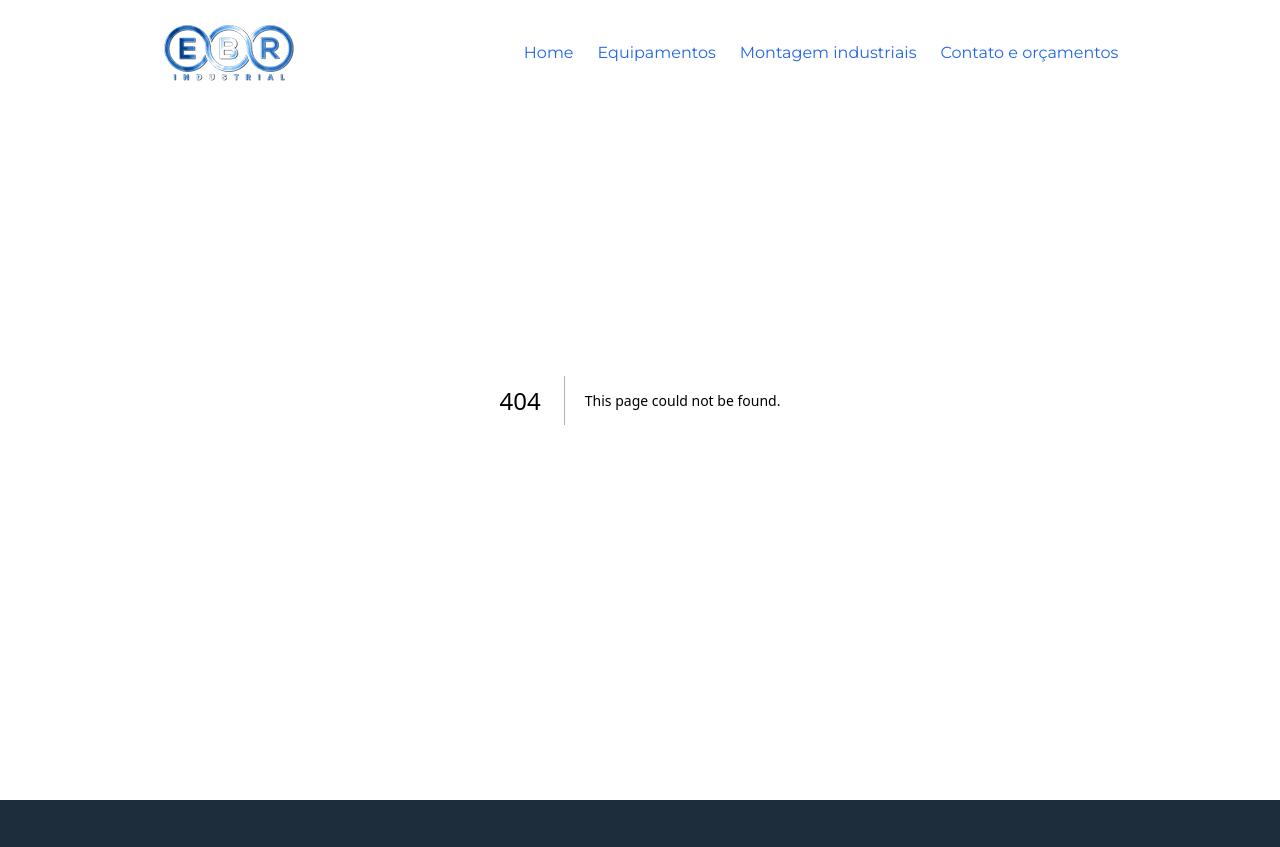
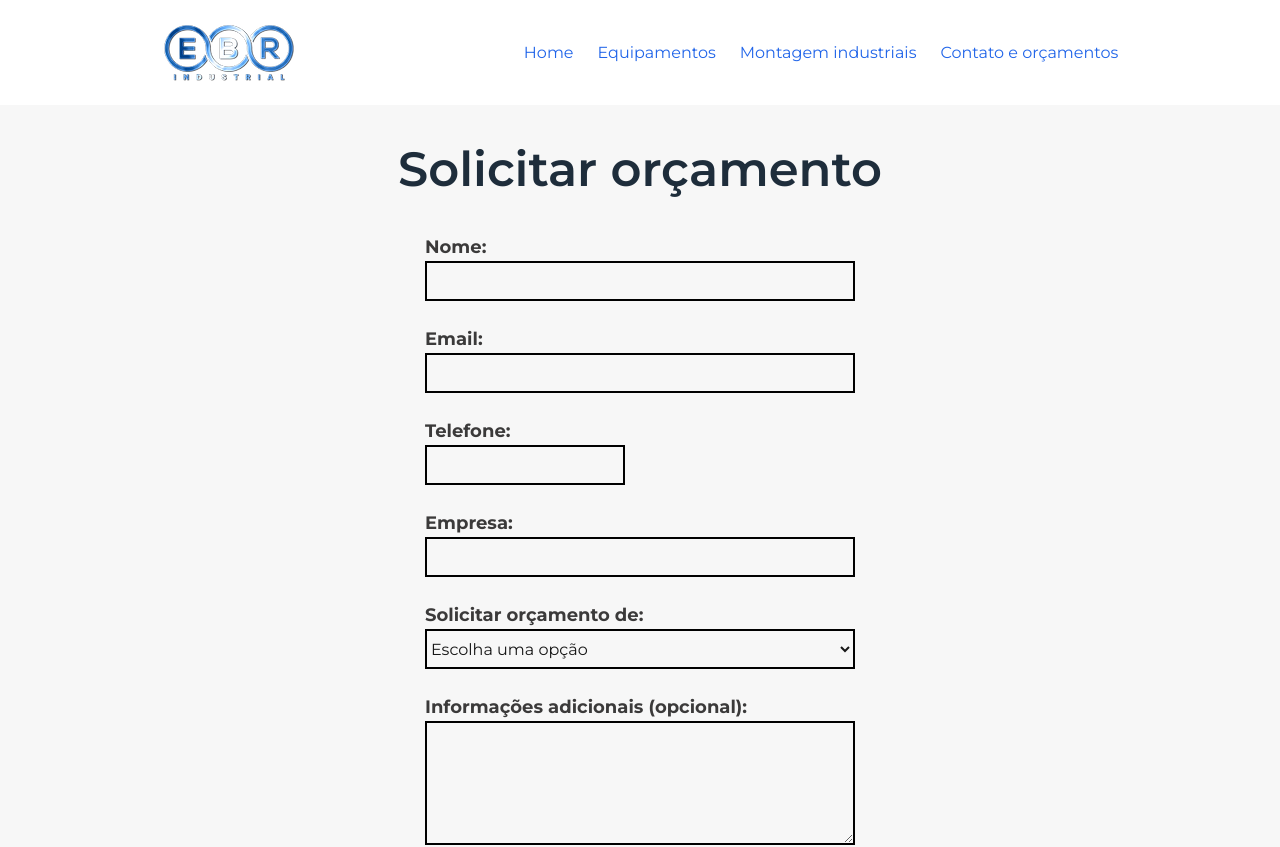
Before and after one commit to brthema072/nextjs-ebrindustrial, a Next.js app: page /quote in a window 1280 px wide. Before the commit this address had no page. Shown: the top 847 px of the page. Built offline with nearby package versions, Linux system fonts and the light colour scheme.

Commit message:
Feat: Quote page

```diff
--- /dev/null
+++ b/app/quote/page.tsx
@@ -0,0 +1,82 @@
+const Quote = () => {
+  return (
+    <>
+      <div className="pt-[105px] bg-[#F7F7F7]">
+        <div className="flex flex-col items-center justify-center w-full h-auto py-10">
+          <h1 className="text-5xl text-[#1e2d3b] font-semibold">Solicitar orçamento</h1>
+
+          <div className="flex flex-col items-center justify-ceitems-center w-auto h-auto gap-6 mt-10">
+            <div className="flex flex-col items-start justify-center w-full h-auto">
+              <span className="text-lg text-[#3b3a3a] font-bold">Nome:</span>
+              <input
+                type="text"
+                className="border-black border-2 sm:min-w-xs lg:min-w-[430px] min-h-10"
+              />
+            </div>
+
+            <div className="flex flex-col items-start justify-center w-full h-auto">
+              <span className="text-lg text-[#3b3a3a] font-bold">Email:</span>
+              <input
+                type="email"
+                className="border-black border-2 sm:min-w-xs lg:min-w-[430px] min-h-10"
+              />
+            </div>
+
+            <div className="flex flex-col items-start justify-center w-full h-auto">
+              <span className="text-lg text-[#3b3a3a] font-bold">Telefone:</span>
+              <input
+                type="tel"
+                className="border-black border-2 sm:min-w-xs lg:min-w-[200px] min-h-10"
+                pattern="[0-9]{3}-[0-9]{2}-[0-9]{3}"
+              />
+            </div>
+
+            <div className="flex flex-col items-start justify-center w-full h-auto">
+              <span className="text-lg text-[#3b3a3a] font-bold">Empresa:</span>
+              <input
+                type="text"
+                className="border-black border-2 sm:min-w-xs lg:min-w-[430px] min-h-10"
+              />
+            </div>
+
+            <div className="flex flex-col items-start justify-center w-full h-auto">
+              <span className="text-lg text-[#3b3a3a] font-bold">Solicitar orçamento de:</span>
+              <select
+                name="services"
+                id="services"
+                form="serviceform"
+                className="border-black border-2 sm:min-w-xs lg:min-w-[430px] min-h-10"
+              >
+                <option value="">Escolha uma opção</option>
+                <option value="rotarySieve">Peneira Rotativa (TROMMEL)</option>
+                <option value="wasteRecyclingPlant">Usina Reciclagem Entulho RCC</option>
+                <option value="crushers">Britadores</option>
+                <option value="wheelWash">Lava Rodas EBR1296</option>
+                <option value="metalStructures">Estruturas Metálicas</option>
+              </select>
+            </div>
+
+            <div className="flex flex-col items-start justify-center w-full h-auto">
+              <span className="text-lg text-[#3b3a3a] font-bold">
+                Informações adicionais (opcional):
+              </span>
+              <textarea
+                className="border-black border-2 sm:min-w-xs lg:min-w-[430px] min-h-10"
+                rows={5}
+                cols={28}
+              ></textarea>
+            </div>
+
+            <div className="flex flex-col items-start justify-center w-full h-auto">
+              <button className="bg-[#2165e9] rounded-xl text-white font-semibold min-w-[150px] min-h-[50px] cursor-pointer">
+                Enviar
+              </button>
+            </div>
+          </div>
+        </div>
+      </div>
+    </>
+  )
+}
+
+export default Quote
```
